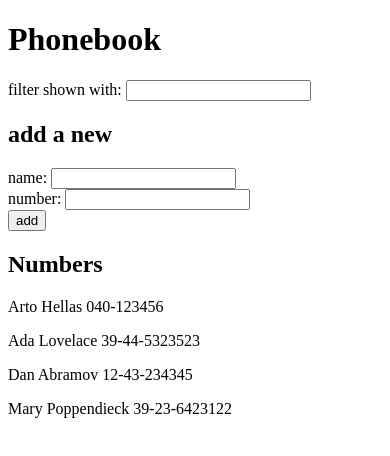
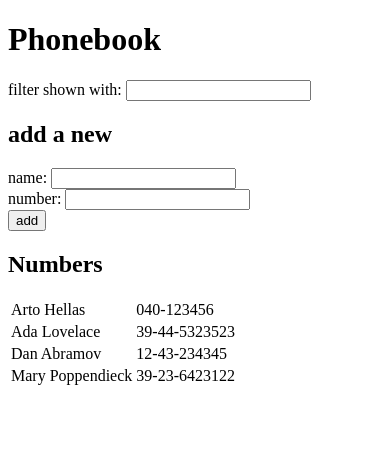
Before and after one commit to Hoopaugi/FullStackOpen-Part-2, a React (Create React App) app in the folder phonebook/: page / in a window 390 px wide. Shown: the top 456 px of the page. Built offline with nearby package versions, Linux system fonts and the light colour scheme.

Commit message:
Phonebook progress

```diff
--- a/phonebook/src/App.jsx
+++ b/phonebook/src/App.jsx
@@ -1,4 +1,8 @@
 import { useState } from 'react'
+
+import Persons from './components/Persons'
+import PersonForm from './components/PersonForm'
+import Filter from './components/Filter'
 
 const App = () => {
   const [persons, setPersons] = useState([
@@ -47,29 +51,12 @@ const App = () => {
   const personsToShow = filter !== '' ? persons.filter(person => person.name.toLowerCase().includes(filter.toLowerCase())) : persons
 
   return (
-    <div>
+    <>
       <h1>Phonebook</h1>
-      filter shown with: <input
-        value={filter}
-        onChange={handleFilterChange}
-      />
-      <h2>add a new</h2>
-      <form onSubmit={addPerson}>
-        name: <input
-          value={newName}
-          onChange={handleNameChange}
-        />
-        <br />
-        number: <input
-          value={newNumber}
-          onChange={handleNumberChange}
-        />
-        <br />
-        <button type="submit">add</button>
-      </form>
-      <h2>Numbers</h2>
-      {personsToShow.map(person => <p key={person.name}>{person.name} {person.number}</p>)}
-    </div>
+      <Filter filter={filter} onFilterChange={handleFilterChange} />
+      <PersonForm onSubmit={addPerson} onNameChange={handleNameChange} onNumberChange={handleNumberChange} name={newName} number={newNumber} />
+      <Persons persons={personsToShow} />
+    </>
   )
 }
 
--- /dev/null
+++ b/phonebook/src/components/Filter.jsx
@@ -0,0 +1,12 @@
+const Filter = ({ onFilterChange, filter }) => {
+  return (
+    <>
+      filter shown with: <input
+        value={filter}
+        onChange={onFilterChange}
+      />
+    </>
+  )
+}
+
+export default Filter
--- /dev/null
+++ b/phonebook/src/components/PersonForm.jsx
@@ -0,0 +1,22 @@
+const PersonForm = ({ onSubmit, onNameChange, onNumberChange, name, number }) => {
+  return (
+    <>
+      <h2>add a new</h2>
+      <form onSubmit={onSubmit}>
+        name: <input
+          value={name}
+          onChange={onNameChange}
+        />
+        <br />
+        number: <input
+          value={number}
+          onChange={onNumberChange}
+        />
+        <br />
+        <button type="submit">add</button>
+      </form>
+    </>
+  )
+}
+
+export default PersonForm
--- /dev/null
+++ b/phonebook/src/components/Persons.jsx
@@ -0,0 +1,23 @@
+const Person = ({ person }) => {
+  return (
+    <tr>
+      <td>{person.name}</td>
+      <td>{person.number}</td>
+    </tr>
+  )
+}
+
+const Persons = ({ persons }) => {
+  return (
+    <>
+      <h2>Numbers</h2>
+      <table>
+        <tbody>
+          {persons.map(person => <Person key={person.name} person={person} />)}
+        </tbody>
+      </table>
+    </>
+  )
+}
+
+export default Persons
```
